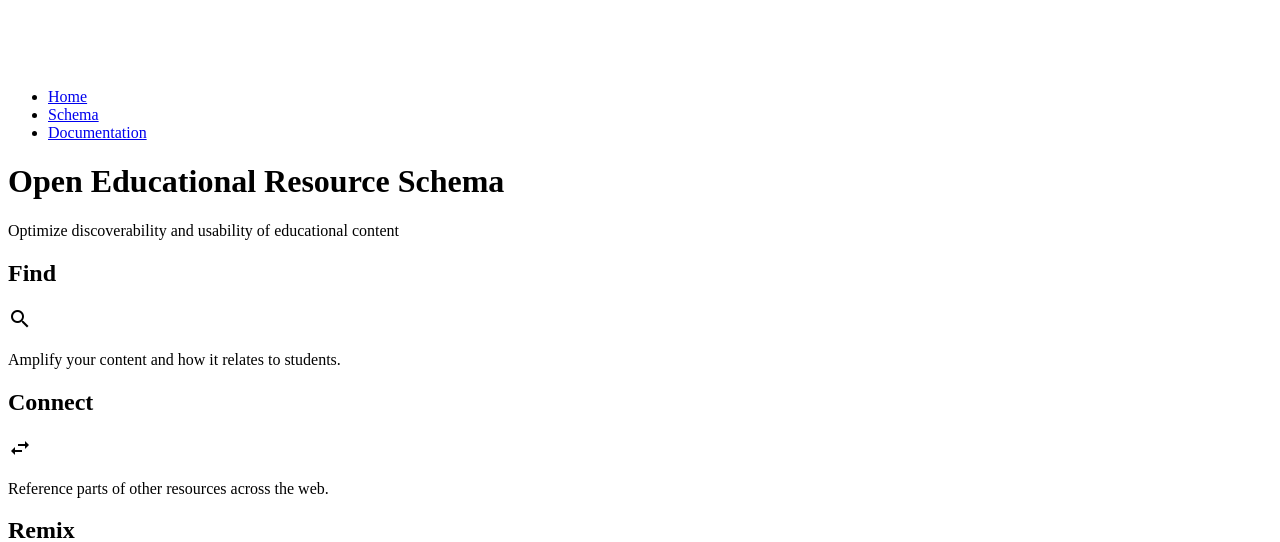
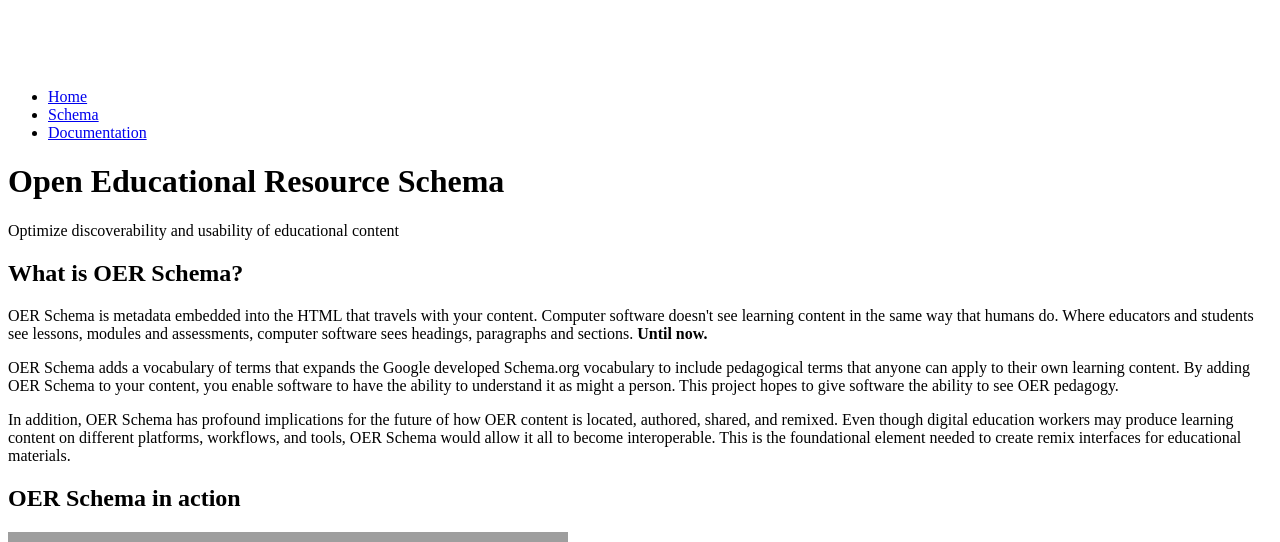
Before and after one commit to open-curriculum/oerschema, a Node project: template src/views/pages/index.njk in a window 1280 px wide. Shown: the top 542 px of the page. Run offline with Node 20 templates, Linux system fonts and the light colour scheme; the template is opened without the code that fills it, so the values that code supplies are empty; some libraries are stand-ins or nearby versions; grey boxes are pictures that could not be loaded.

Commit message:
Update index.njk

```diff
--- a/src/views/pages/index.njk
+++ b/src/views/pages/index.njk
@@ -10,68 +10,21 @@
             <p class="flow-text">Optimize discoverability and usability of educational content</p>
         </div>
     </header>
-    <article class="container">
-        <div class="row">
-            <div class="col s12 l4 valign-wrapper">
-                <div class="valign center-block">
-                    <div class="row">
-                        <div class="col s8">
-                            <h2 class="h4">Find</h2>
-                        </div>
-                        <div class="col s4 right">
-                            <div class="pad-top-10">
-                                <i class="material-icons medium blue-grey-text text-lighten-2">search</i>
-                            </div>
-                        </div>
-                    </div>
-                    <p class="flow-text">Amplify your content and how it relates to students.</p>
-                </div>
-            </div>
-            <div class="col s12 l4 valign-wrapper">
-                <div class="valign center-block">
-                    <div class="row">
-                        <div class="col s8">
-                            <h2 class="h4">Connect</h2>
-                        </div>
-                        <div class="col s4 right">
-                            <div class="pad-top-10">
-                                <i class="material-icons medium blue-grey-text text-lighten-2">swap_horiz</i>
-                            </div>
-                        </div>
-                    </div>
-                    <p class="flow-text">Reference parts of other resources across the web.</p>
-                </div>
-            </div>
-            <div class="col s12 l4 valign-wrapper">
-                <div class="valign center-block">
-                    <div class="row">
-                        <div class="col s8">
-                            <h2 class="h4">Remix</h2>
-                        </div>
-                        <div class="col s4 right">
-                            <div class="pad-top-10">
-                                <i class="material-icons medium blue-grey-text text-lighten-2">loop</i>
-                            </div>
-                        </div>
-                    </div>
-                    <p class="flow-text">Embed other web resources into your own content.</p>
-                </div>
-            </div>
-        </div>
-    </article>
-    <section class="red lighten-1 white-text">
+
+    <section class="black lighten-1 white-text">
         <div class="container">
             <div class="row pad-top-10 pad-bottom-10 font-light">
-                <h2 class="h4">Connecting the Dots</h2>
-                <p>Instructional Designers and computers don't see content in the same way. Where designers see lessons, modules and assessments, computers see headings, paragraphs and sections. Computers can't see how educational content is different from any other content on the web.<strong> Until now.</strong></p>
-                <p>Using RDF technology, created by Google developers, the OER Schema is made. OER Schema is a vocabulary of terms that define and relate the integral parts shared by OER content across the web. Now, computers can see the lessons, modules and assessments in a way that relates to how Instructional Designers think about OER.</p>
+                <h2 class="h4">What is OER Schema?</h2>
+                <p>OER Schema is metadata embedded into the HTML that travels with your content. Computer software doesn't see learning content in the same way that humans do. Where educators and students see lessons, modules and assessments, computer software sees headings, paragraphs and sections.<strong> Until now.</strong></p>
+                <p>OER Schema adds a vocabulary of terms that expands the Google developed Schema.org vocabulary to include pedagogical terms that anyone can apply to their own learning content. By adding OER Schema to your content, you enable software to have the ability to understand it as might a person. This project hopes to give software the ability to see OER pedagogy.</p>
+                <p>In addition, OER Schema has profound implications for the future of how OER content is located, authored, shared, and remixed. Even though digital education workers may produce learning content on different platforms, workflows, and tools, OER Schema would allow it all to become interoperable. This is the foundational element needed to create remix interfaces for educational materials.</p>
             </div>
         </div>
     </section>
-    <section class="container">
+     <section class="container">
         <div class="row">
-            <h2 class="h4">Enhance Existing Content</h2>
-            <p>The most brilliant part about RDF technology is its simplicity. An Instructional Designer doesn't need to do anything differently when it comes to creating course content. Instead, the LMS or CMS software can apply the OER Schema vocabulary within the HTML markup for the Designer. For most LMS and CMS Software, incorporating the OER Schema vocabulary applies to all content, past, present and future, immediately.</p>
+            <h2 class="h4">OER Schema in action</h2>
+            <p><iframe width="560" height="315" src="https://www.youtube.com/embed/zntVPDUwz_0" frameborder="0" allowfullscreen></iframe></p>
         </div>
     </section>
 {%- endblock content %}
```
